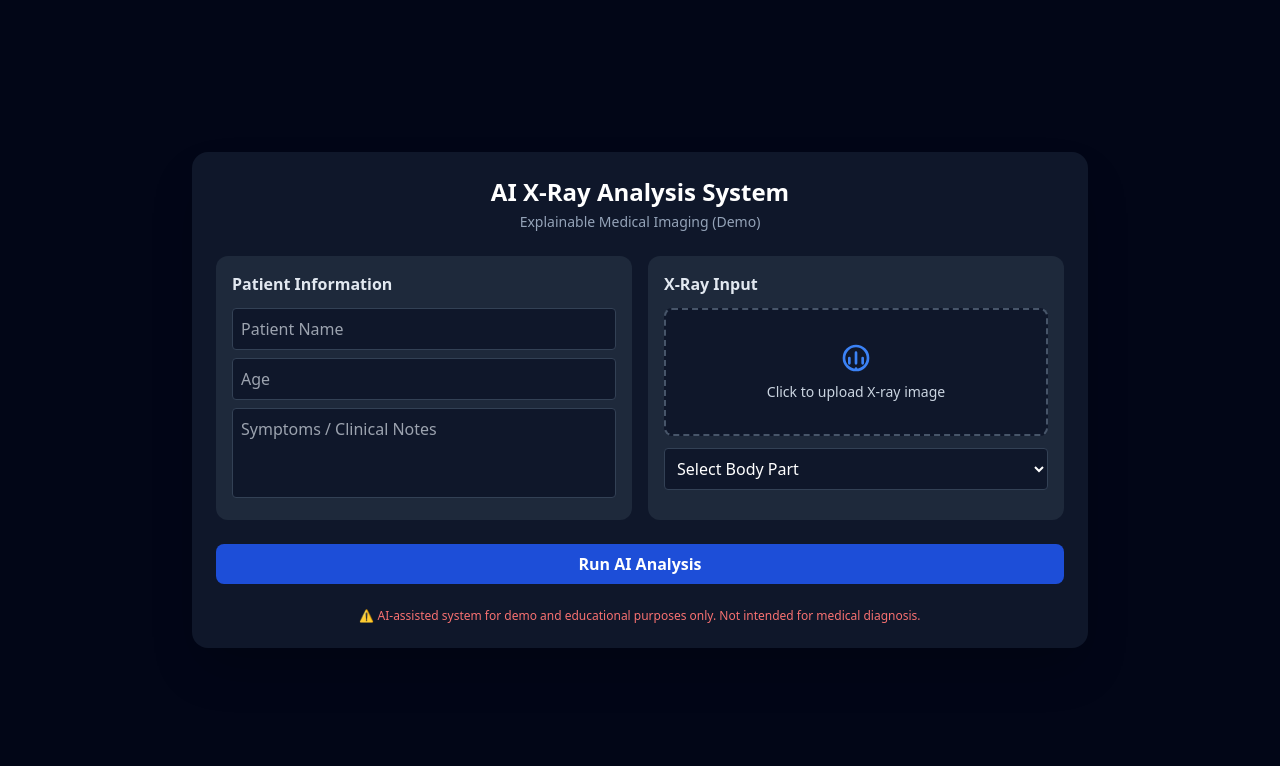
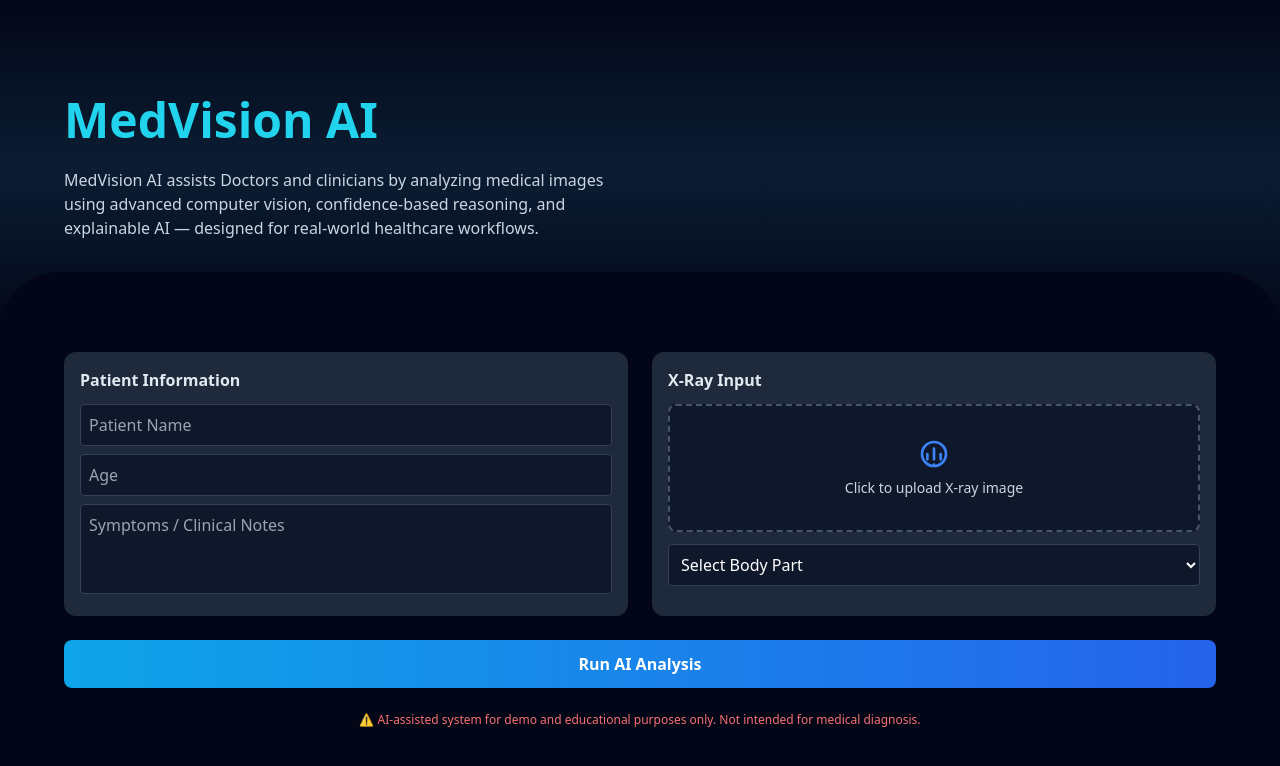
Before and after one commit to gaganm1711/TechNova_MedVisionAI, a React app: page / in a window 1280 px wide. Shown: the top 766 px of the page. Built offline with nearby package versions, Linux system fonts and the light colour scheme; the HTML template or start-up script is replaced by a standard one.

Commit message:
Update Dashboard.jsx

```diff
--- a/src/pages/Dashboard.jsx
+++ b/src/pages/Dashboard.jsx
@@ -1,9 +1,10 @@
 import { useState } from "react";
 import PatientForm from "../components/PatientForm";
 import ImageUpload from "../components/ImageUpload";
-import HeatmapViewer from "../components/HeatMapViewer";
+import HeatmapViewer from "../components/HeatmapViewer";
 import ResultPanel from "../components/ResultPanel";
 import Disclaimer from "../components/Disclaimer";
+import Footer from "../components/Footer";
 
 export default function Dashboard() {
   const [formData, setFormData] = useState({});
@@ -13,53 +14,75 @@ export default function Dashboard() {
     setResult({
       confidence: 87,
       explanation:
-        "Grad-CAM visualization highlights regions of increased attention "
-        + "within the selected anatomical area. These patterns are visually "
-        + "significant and generated for demonstration purposes only.",
+        "Grad-CAM visualization highlights clinically relevant regions " +
+        "to support explainable medical imaging analysis.",
       xray_url: "https://via.placeholder.com/400x400.png?text=X-ray",
       heatmap_url: "https://via.placeholder.com/400x400.png?text=Heatmap",
     });
   };
 
   return (
-    <div className="min-h-screen flex items-center justify-center px-4">
-      {/* Center Card */}
-      <div className="w-full max-w-4xl bg-slate-900 rounded-2xl shadow-2xl p-6 space-y-6">
+    <div className="min-h-screen bg-[#020617] text-slate-200">
 
-        {/* Header */}
-        <div className="text-center">
-          <h1 className="text-2xl font-bold text-white">
-            AI X-Ray Analysis System
+      {/* ================= HERO SECTION ================= */}
+      <section className="px-8 py-24 bg-gradient-to-b from-[#020617] via-[#0b1d33] to-[#020617]">
+        <div className="max-w-6xl mx-auto grid md:grid-cols-2 gap-12 items-center">
+
+          {/* LEFT CONTENT */}
+          <div className="space-y-6">
+            <h1 className="text-4xl md:text-5xl font-extrabold leading-tight">
+
+              <span className="text-cyan-400">MedVision AI</span>
+
             </h1>
-          <p className="text-sm text-slate-400 mt-1">
-            Explainable Medical Imaging (Demo)
+
+            <p className="text-slate-300 max-w-xl">
+              MedVision AI assists Doctors and clinicians by analyzing
+              medical images using advanced computer vision, confidence-based
+              reasoning, and explainable AI — designed for real-world
+              healthcare workflows.
             </p>
+
+
           </div>
 
-        {/* Input Section */}
-        <div className="grid md:grid-cols-2 gap-4">
+
+        </div>
+      </section>
+
+      {/* ================= DASHBOARD SECTION ================= */}
+      <section className="bg-[#020617] rounded-t-[60px] px-6 py-20 -mt-16">
+        <div className="max-w-6xl mx-auto space-y-6">
+
+          {/* INPUT CARDS */}
+          <div className="grid md:grid-cols-2 gap-6">
             <PatientForm formData={formData} setFormData={setFormData} />
             <ImageUpload formData={formData} setFormData={setFormData} />
           </div>
 
-        {/* Button */}
+          {/* ANALYZE BUTTON */}
           <button
             onClick={handleAnalyze}
-          className="w-full bg-blue-700 hover:bg-blue-800 text-white py-2 rounded-lg font-semibold transition"
+            className="w-full py-3 rounded-lg font-semibold text-white
+            bg-gradient-to-r from-sky-500 to-blue-600 hover:opacity-90 transition"
           >
             Run AI Analysis
           </button>
 
-        {/* Output */}
+          {/* RESULTS */}
+          <div className="space-y-4">
             <HeatmapViewer
               xray={result?.xray_url}
               heatmap={result?.heatmap_url}
             />
-
             <ResultPanel result={result} />
-
             <Disclaimer />
           </div>
+
+        </div>
+      </section>
+
+      <Footer />
     </div>
   );
 }
```
Lines whose indentation alone changed are shown as unchanged.
